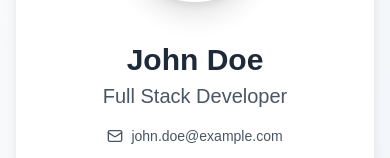
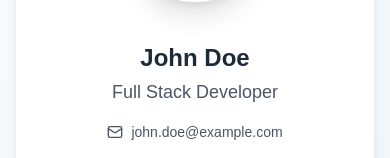
Before and after one commit to manishbisht12/zobs, a Next.js app in the folder job_portal/: page /Profile in a window 390 px wide. Shown: the part 350-508 px from the top of the page. Built offline with nearby package versions, Linux system fonts and the light colour scheme.

Commit message:
profile  edit is fix

```diff
--- a/job_portal/components/Profile.jsx
+++ b/job_portal/components/Profile.jsx
@@ -233,21 +233,21 @@ const Profile = () => {
                       type="text"
                       value={profileData.name}
                       onChange={(e) => handleChange("name", e.target.value)}
-                      className="text-3xl font-bold text-gray-800 border-b-2 border-blue-300 focus:outline-none bg-transparent text-center md:text-left"
+                      className="text-2xl md:text-3xl font-bold text-gray-800 border-b-2 border-blue-300 focus:outline-none bg-transparent text-center md:text-left block w-full"
                     />
                     <input
                       type="text"
                       value={profileData.title}
                       onChange={(e) => handleChange("title", e.target.value)}
-                      className="text-xl text-gray-600 mt-2 border-b border-blue-200 focus:outline-none bg-transparent text-center md:text-left"
+                      className="text-lg md:text-xl text-gray-600 mt-2 border-b border-blue-200 focus:outline-none bg-transparent text-center md:text-left block w-full"
                     />
                   </>
                 ) : (
                   <>
-                    <h1 className="text-3xl font-bold text-gray-800">
+                    <h1 className="text-2xl md:text-3xl font-bold text-gray-800">
                       {profileData.name}
                     </h1>
-                    <p className="text-xl text-gray-600 mt-1">
+                    <p className="text-lg md:text-xl text-gray-600 mt-1">
                       {profileData.title}
                     </p>
                   </>
```
